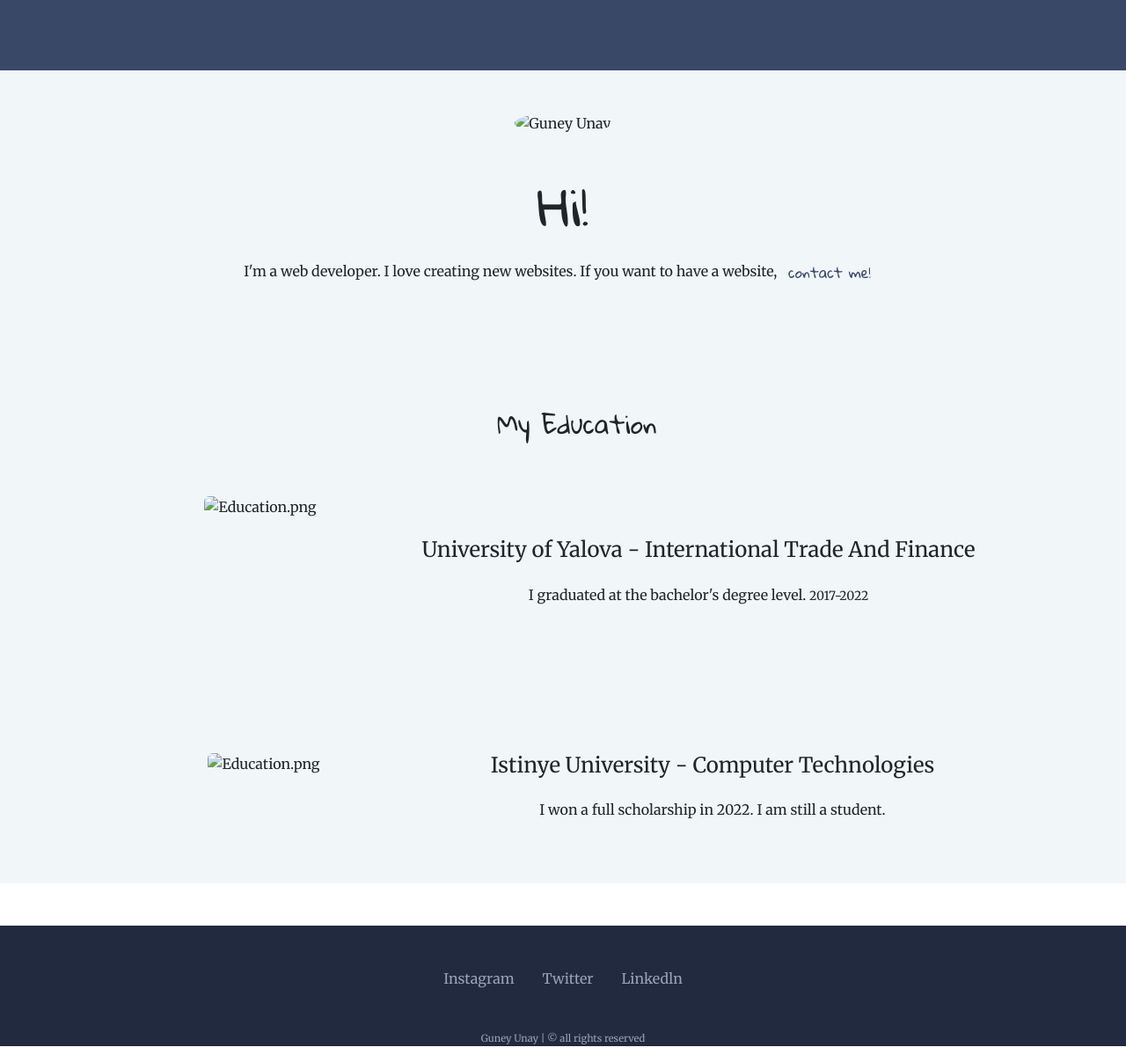
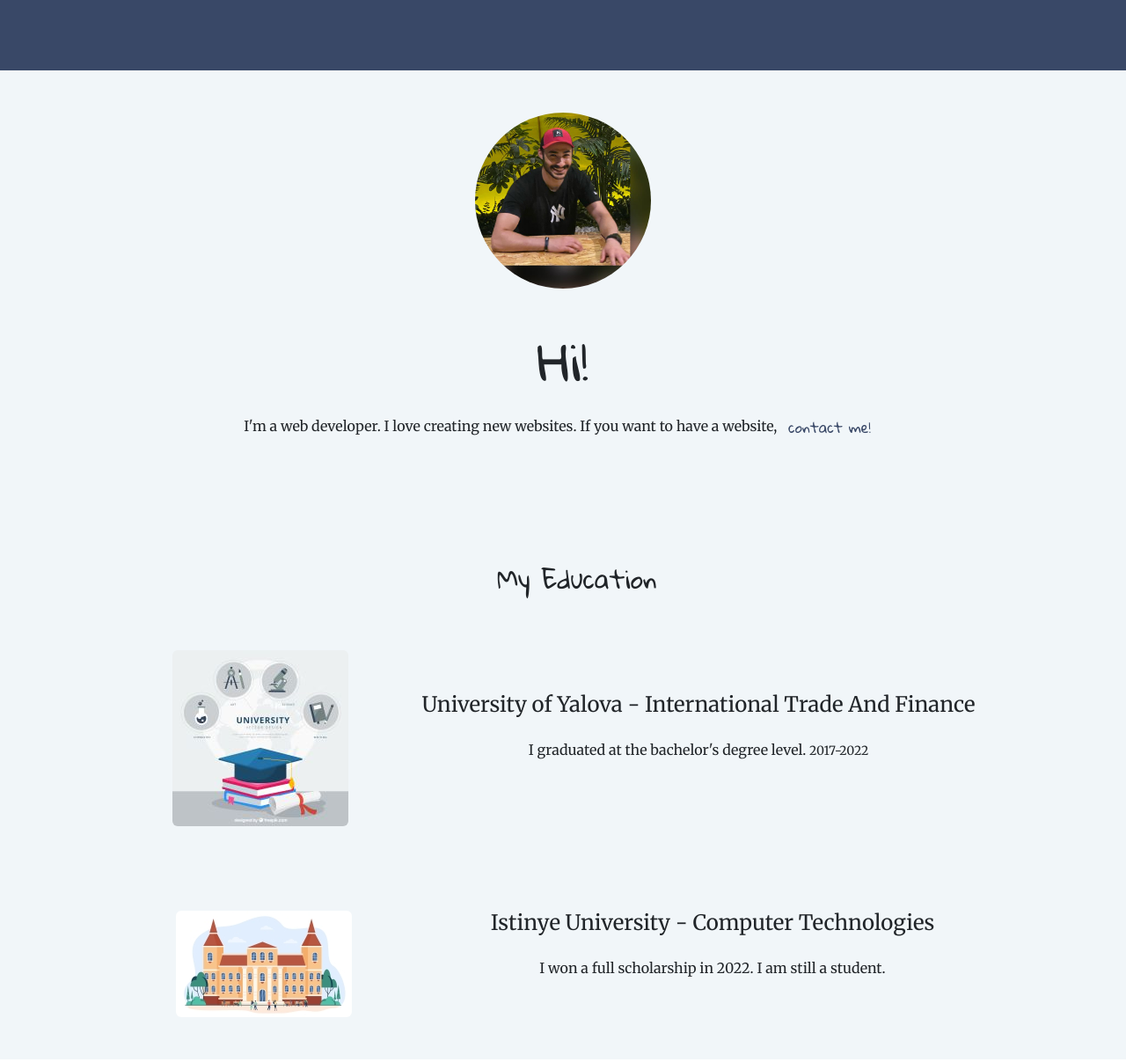
Before and after one commit to unaygney/guneyunay_v2, a plain HTML site: page index.html in a window 1280 px wide. Shown: the part 560-1767 px from the top of the page at 88% size. Drawn offline with nearby package versions, Linux system fonts and the light colour scheme.

Commit message:
Update index.html

```diff
--- a/index.html
+++ b/index.html
@@ -40,7 +40,7 @@
         <div class="row">
             <div class="col-12">
                 <img class="img-fluid rounded-circle my-5" style="width: 200px; height: 200px;"
-                    src="./web/pictures/Guney_unay.jpg" alt="Guney Unay">
+                    src="./pictures/Guney_unay.jpg" alt="Guney Unay">
             </div>
         </div>
         <div class="row">
@@ -59,7 +59,7 @@
             </div>
             <div class="row">
                 <div class="col-12 col-md-4 ">
-                    <img src="./web/pictures/education.jpg" class="rounded float-sm-center" alt="Education.png">
+                    <img src="./pictures/education.jpg" class="rounded float-sm-center" alt="Education.png">
                 </div>
                 <div class="col-12 col-md-8 py-5 ">
                     <h4 class="h4">University of Yalova - International Trade And Finance</h4>
@@ -72,7 +72,7 @@
 
 
             <div class="col-12 col-md-4">
-                <img src="./web/pictures/education2.jpg" class="rounded float-sm-center m-5" alt="Education.png">
+                <img src="./pictures/education2.jpg" class="rounded float-sm-center m-5" alt="Education.png">
             </div>
             <div class="col-12 col-md-8 py-5 ">
                 <h4 class="h4">Istinye University - Computer Technologies</h4>
```
